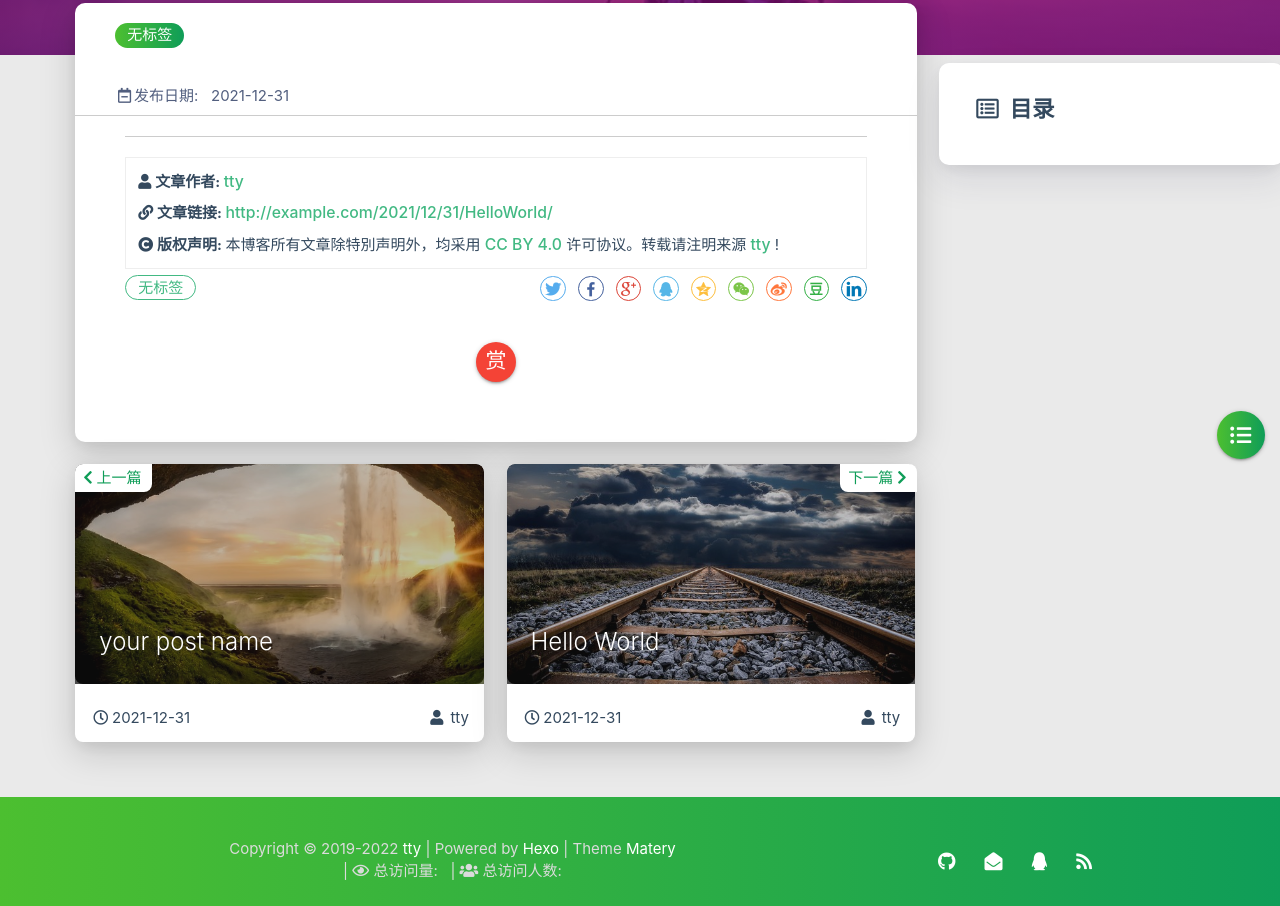
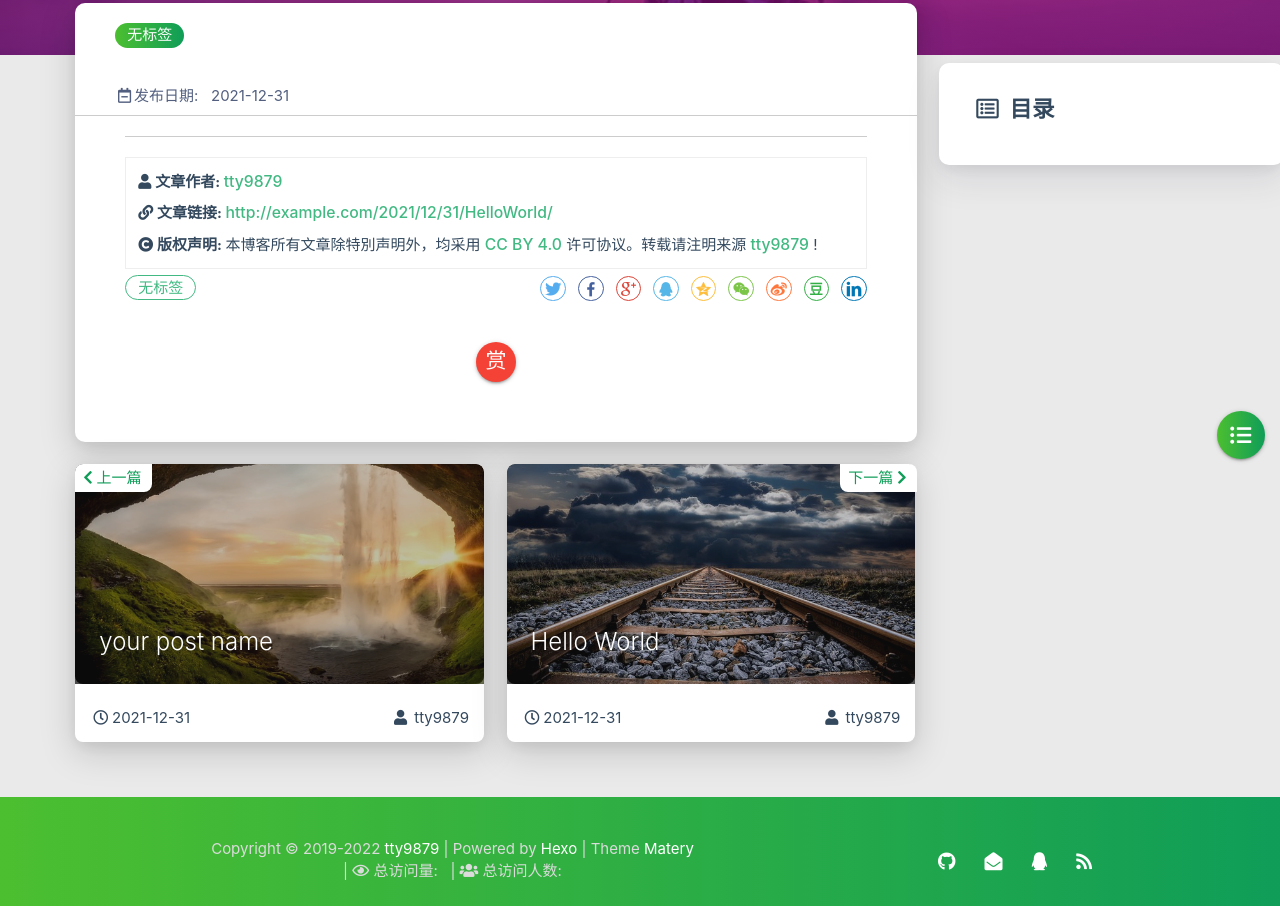
Before and after one commit to tangtianyi1998/tangtianyi1998.github.io, a plain HTML site: page 2021/12/31/HelloWorld/index.html in a window 1280 px wide. Shown: the part 265-1171 px from the top of the page. Drawn offline with Linux system fonts and the light colour scheme; some packages are replaced by stand-ins of ours; no server answers; a script that the page names is missing.

Commit message:
Site updated: 2022-01-02 18:54:42

```diff
--- a/2021/12/31/HelloWorld/index.html
+++ b/2021/12/31/HelloWorld/index.html
@@ -479,7 +479,7 @@
                     </i>
                 </span>
                 <span class="reprint-info">
-                    <a href="/about" rel="external nofollow noreferrer">tty</a>
+                    <a href="/about" rel="external nofollow noreferrer">tty9879</a>
                 </span>
             </div>
             <div class="reprint__type">
@@ -502,7 +502,7 @@
                     本博客所有文章除特別声明外，均采用
                     <a href="https://creativecommons.org/licenses/by/4.0/deed.zh" rel="external nofollow noreferrer" target="_blank">CC BY 4.0</a>
                     许可协议。转载请注明来源
-                    <a href="/about" target="_blank">tty</a>
+                    <a href="/about" target="_blank">tty9879</a>
                     !
                 </span>
             </div>
@@ -724,7 +724,7 @@
                         <span class="publish-author">
 
                             <i class="fas fa-user fa-fw"></i>
-                            tty
+                            tty9879
 
                         </span>
                     </div>
@@ -761,7 +761,7 @@
                         <span class="publish-author">
 
                             <i class="fas fa-user fa-fw"></i>
-                            tty
+                            tty9879
 
                         </span>
                     </div>
@@ -960,7 +960,7 @@
 
                 <span id="year">2019-2022</span>
 
-            <a href="/about" target="_blank">tty</a>
+            <a href="/about" target="_blank">tty9879</a>
             |&nbsp;Powered by&nbsp;<a href="https://hexo.io/" target="_blank">Hexo</a>
             |&nbsp;Theme&nbsp;<a href="https://github.com/blinkfox/hexo-theme-matery" target="_blank">Matery</a>
             <br>
```
Also changed, not shown: 2021/12/31/hello-world/index.html (+5 -5 lines), 2021/12/31/your-post-name/index.html (+5 -5 lines), archives/2021/12/index.html (+4 -4 lines), archives/2021/index.html (+4 -4 lines), archives/index.html (+4 -4 lines), index.html (+4 -4 lines).
